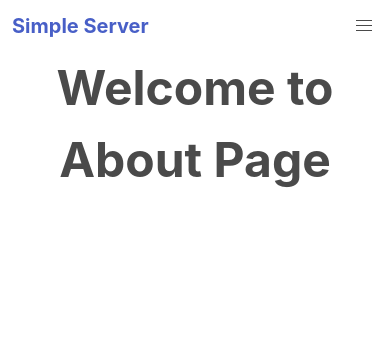
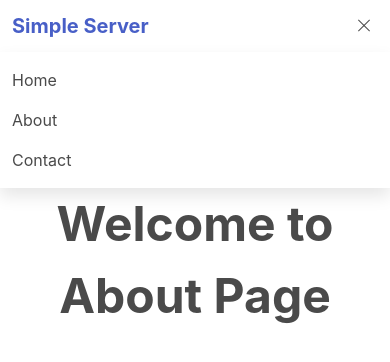
Before and after one commit to devonnaidoo/basic-web-server, a website: page about.html in a window 390 px wide. Both pictures are taken after a click on the button "menu". Drawn offline with nearby package versions, Linux system fonts and the light colour scheme.

Commit message:
added script for nav

```diff
--- a/about.html
+++ b/about.html
@@ -54,5 +54,31 @@
         Welcome to About Page
       </h1>
     </div>
+
+    <script>
+      document.addEventListener("DOMContentLoaded", () => {
+        // Get all "navbar-burger" elements
+        const $navbarBurgers = Array.prototype.slice.call(
+          document.querySelectorAll(".navbar-burger"),
+          0
+        );
+
+        // Check if there are any navbar burgers
+        if ($navbarBurgers.length > 0) {
+          // Add a click event on each of them
+          $navbarBurgers.forEach(el => {
+            el.addEventListener("click", () => {
+              // Get the target from the "data-target" attribute
+              const target = el.dataset.target;
+              const $target = document.getElementById(target);
+
+              // Toggle the "is-active" class on both the "navbar-burger" and the "navbar-menu"
+              el.classList.toggle("is-active");
+              $target.classList.toggle("is-active");
+            });
+          });
+        }
+      });
+    </script>
   </body>
 </html>
```
